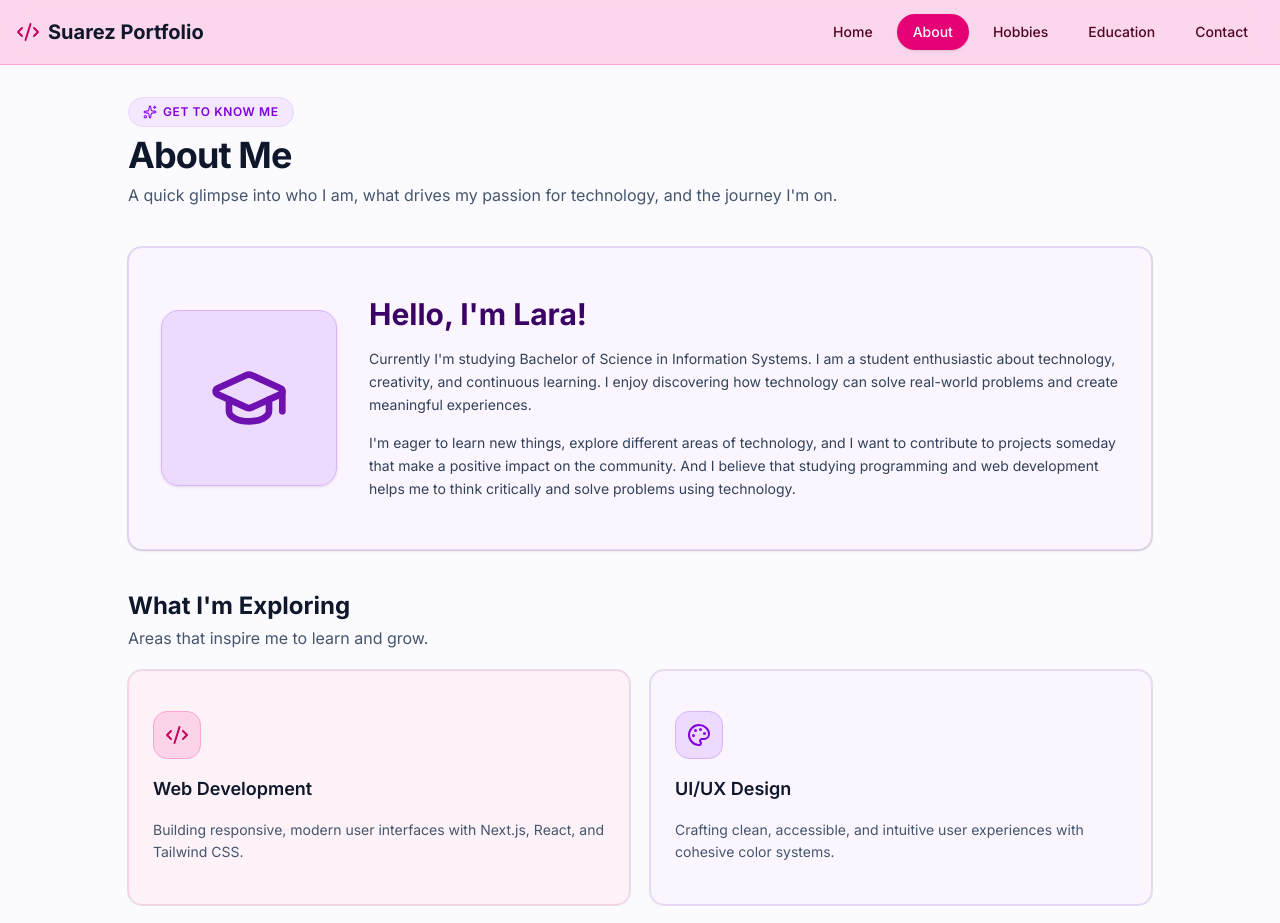
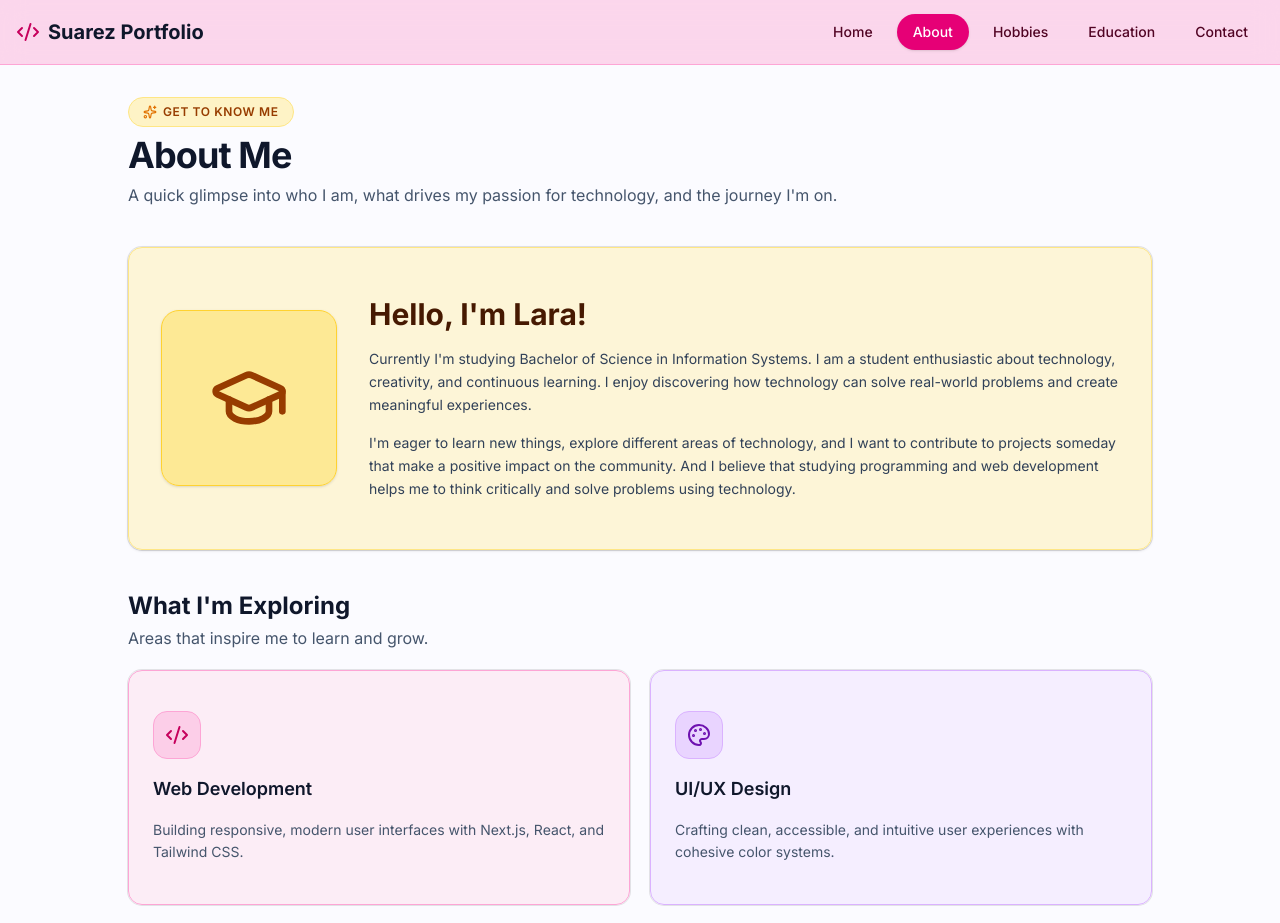
Before and after one commit to lsuarez-sys/my-personal-portfolio, a Next.js app: page /about in a window 1280 px wide. Shown: the top 923 px of the page. Built offline with nearby package versions, Linux system fonts and the light colour scheme.

Commit message:
Fix About page JSX tags and update yellow theme

```diff
--- a/app/about/page.tsx
+++ b/app/about/page.tsx
@@ -15,29 +15,29 @@ const skills = [
     title: "Web Development",
     description: "Building responsive, modern user interfaces with Next.js, React, and Tailwind CSS.",
     icon: Code2,
-    color: "bg-pink-50 border-pink-200 hover:bg-pink-100/60",
-    iconColor: "bg-pink-200/80 border border-pink-300 text-pink-700",
+    color: "bg-pink-100/70 border-pink-300 hover:bg-pink-100",
+    iconColor: "bg-pink-200 border border-pink-300 text-pink-700",
   },
   {
     title: "UI/UX Design",
     description: "Crafting clean, accessible, and intuitive user experiences with cohesive color systems.",
     icon: Palette,
-    color: "bg-purple-50 border-purple-200 hover:bg-purple-100/60",
-    iconColor: "bg-purple-200/80 border border-purple-300 text-purple-700",
+    color: "bg-purple-100/70 border-purple-300 hover:bg-purple-100",
+    iconColor: "bg-purple-200 border border-purple-300 text-purple-800",
   },
   {
     title: "Database Management",
     description: "Structuring and managing backend data using SQL databases and modern backend frameworks.",
     icon: Database,
-    color: "bg-sky-50 border-sky-200 hover:bg-sky-100/60",
-    iconColor: "bg-sky-200/80 border border-sky-300 text-sky-700",
+    color: "bg-sky-100/70 border-sky-300 hover:bg-sky-100",
+    iconColor: "bg-sky-200 border border-sky-300 text-sky-700",
   },
   {
     title: "Problem Solving",
     description: "Applying critical thinking to resolve bugs, optimize features, and continuous learning.",
     icon: Lightbulb,
-    color: "bg-teal-50 border-teal-200 hover:bg-teal-100/60",
-    iconColor: "bg-teal-200/80 border border-teal-300 text-teal-700",
+    color: "bg-teal-100/70 border-teal-300 hover:bg-teal-100",
+    iconColor: "bg-teal-200 border border-teal-300 text-teal-800",
   },
 ];
 
@@ -47,8 +47,8 @@ export default function About() {
 
       {/* Header */}
       <div className="space-y-2">
-        <div className="inline-flex items-center gap-1.5 px-3.5 py-1.5 rounded-full bg-purple-100 border border-purple-200 text-purple-700 text-xs font-semibold uppercase tracking-wider mb-2">
-          <Sparkles className="w-3.5 h-3.5 text-purple-600" />
+        <div className="inline-flex items-center gap-1.5 px-3.5 py-1.5 rounded-full bg-amber-100 border border-amber-200 text-amber-800 text-xs font-semibold uppercase tracking-wider mb-2">
+          <Sparkles className="w-3.5 h-3.5 text-amber-600" />
           <span>Get To Know Me</span>
         </div>
         <h1 className="text-3xl md:text-4xl font-bold tracking-tight text-slate-900">
@@ -59,19 +59,19 @@ export default function About() {
         </p>
       </div>
 
-      {/* 1. Introduction Card (Pastel Lavender Theme) */}
-      <Card className="border border-purple-200 bg-purple-50 hover:bg-purple-100/60 transition-all duration-300 shadow-sm overflow-hidden">
+      {/* 1. Introduction Card (Soft Pastel Yellow Theme) */}
+      <Card className="border border-amber-200 bg-amber-100/70 hover:bg-amber-100 transition-all duration-300 shadow-sm overflow-hidden">
         <CardContent className="p-6 md:p-8">
           <div className="flex flex-col md:flex-row gap-8 items-center">
 
             {/* Left Icon Container Box */}
-            <div className="w-36 h-36 md:w-44 md:h-44 rounded-2xl bg-purple-200/80 border border-purple-300 flex items-center justify-center shrink-0 shadow-sm">
-              <GraduationCap className="w-20 h-20 text-purple-800" />
+            <div className="w-36 h-36 md:w-44 md:h-44 rounded-2xl bg-amber-200/80 border border-amber-300 flex items-center justify-center shrink-0 shadow-sm">
+              <GraduationCap className="w-20 h-20 text-amber-800" />
             </div>
 
             {/* Right Text Content */}
             <div className="space-y-4">
-              <h2 className="text-2xl md:text-3xl font-bold text-purple-950">
+              <h2 className="text-2xl md:text-3xl font-bold text-amber-950">
                 Hello, I'm Lara!
               </h2>
 
@@ -133,10 +133,10 @@ export default function About() {
       </section>
 
       {/* 3. Personal Goals Box */}
-      <Card className="border border-emerald-200 bg-emerald-50 hover:bg-emerald-100/60 transition-all duration-300 shadow-sm">
+      <Card className="border border-emerald-300 bg-emerald-100/70 hover:bg-emerald-100 transition-all duration-300 shadow-sm">
         <CardContent className="p-6 md:p-8 space-y-4">
           <div className="flex items-center gap-3">
-            <div className="p-2.5 rounded-xl bg-emerald-200/80 border border-emerald-300 text-emerald-800 shrink-0">
+            <div className="p-2.5 rounded-xl bg-emerald-200 border border-emerald-300 text-emerald-800 shrink-0">
               <Target className="w-6 h-6" />
             </div>
             <h2 className="text-2xl font-bold text-slate-900">My Goal</h2>
```
